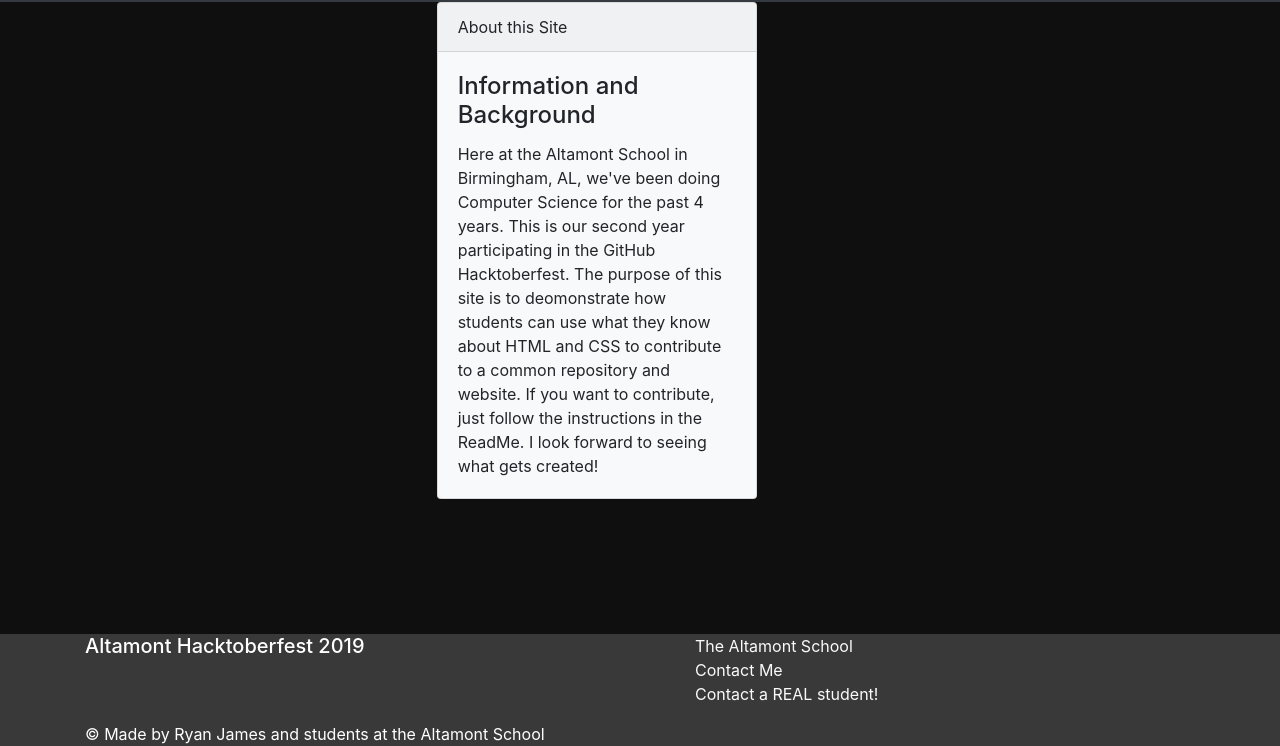
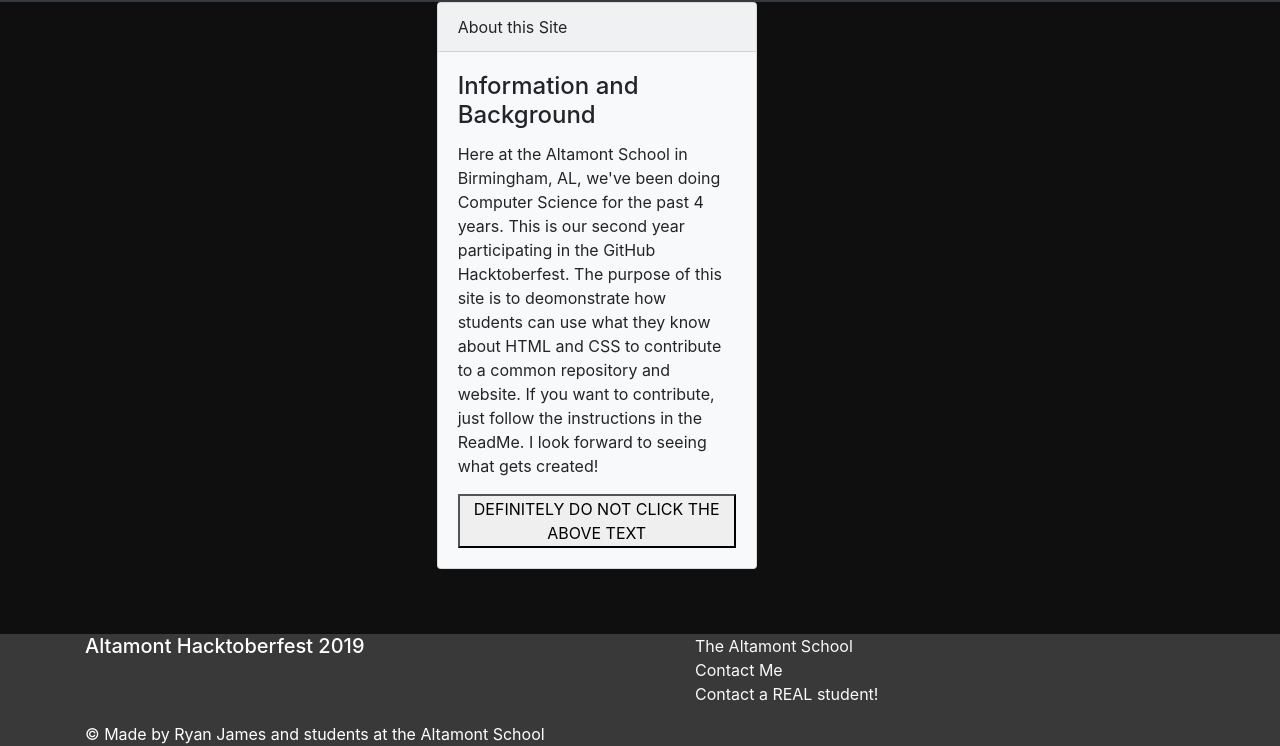
Before and after one commit to sgoyal20/Altamont-Hacktoberfest-HTML-2019, a plain HTML site: page index.html in a window 1280 px wide. Shown: the part 54-800 px from the top of the page. Drawn offline with nearby package versions, Linux system fonts and the light colour scheme.

Commit message:
Update index.html

```diff
--- a/index.html
+++ b/index.html
@@ -47,6 +47,7 @@
                       GitHub Hacktoberfest. The purpose of this site is to deomonstrate how students can use what they know about HTML and CSS to contribute to a common
                       repository and website. If you want to contribute, just follow the instructions in the ReadMe. I look forward to seeing what gets created!
                   </p>
+                  <button type="button">DEFINITELY DO NOT CLICK THE ABOVE TEXT</button>
                 </div>
               </div>
             </div>
```
